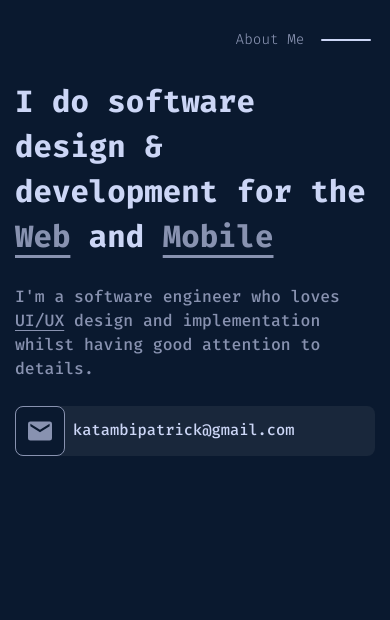
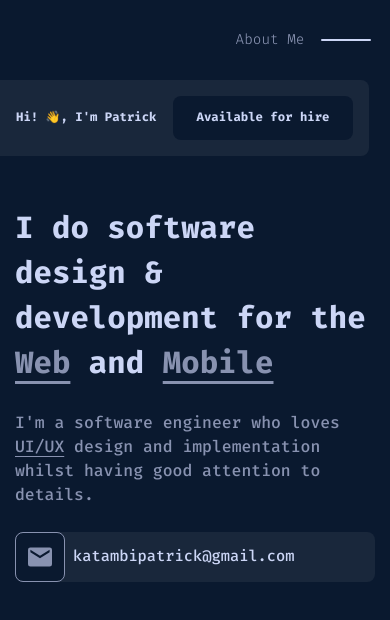
Before and after one commit to patrick-katambi/04-react-portfolio_website_v1, a React (Create React App) app: page / in a window 390 px wide. Shown: the top 620 px of the page. Built offline with nearby package versions, Linux system fonts and the light colour scheme.

Commit message:
available for hire responsive

```diff
--- a/src/App.jsx
+++ b/src/App.jsx
@@ -12,7 +12,7 @@ function App() {
     <div className="flex flex-col justify-start items-start bg-primary relative select-none">
       <Slider />
       <NavigationBar />
-      {/* <AvailabeleForHire /> */}
+      <AvailabeleForHire />
       <WhoAmI />
       {/* <Skills /> */}
       {/* <Projects /> */}
--- a/src/modules/available_for_hire/index.jsx
+++ b/src/modules/available_for_hire/index.jsx
@@ -7,10 +7,10 @@ function AvailabeleForHire() {
         initial={{ x: "-100vw" }}
         animate={{ x: 0 }}
         transition={{ type: "spring", duration: 1, delay: 2.5 }}
-        className="py-6 px-[10%] bg-offset font-codeBold text-sm flex flex-row justify-start items-center gap-x-8 text-secondary rounded-lg rounded-l-none"
+        className="mobile:p-4 tablet:py-6 tablet:px-[10%] mobile:text-[12px] tablet:text-sm laptop:text-lg bg-offset font-codeBold text-sm flex flex-row justify-start items-center gap-x-2 tablet:gap-x-8 text-secondary rounded-lg rounded-l-none"
       >
         <h4>Hi! 👋, I'm Patrick</h4>
-        <div className="h-[2px] w-[50px] bg-secondary rounded-lg" />
+        <div className="mobile:h-0 mobile:w-0 tablet:h-[2px] tablet:w-[50px] bg-secondary rounded-lg" />
         <div
           className="bg-primary px-6 py-3 rounded-lg"
         >
--- a/src/modules/who_am_i/index.jsx
+++ b/src/modules/who_am_i/index.jsx
@@ -8,7 +8,7 @@ function WhoAmI() {
         initial={{ y: "1000px", rotate: "30deg", scale: 0.8, opacity: 0 }}
         animate={{ y: 0, rotate: 0, scale: 1, opacity: 1 }}
         transition={{ type: "spring", duration: 1, delay: 2.5 }}
-        className="bg-primary tablet:my-[100px] tablet:mx-[10%] text-secondary font-codeBold"
+        className="bg-primary mobile:my-[50px] tablet:my-[100px] tablet:mx-[10%] text-secondary font-codeBold"
       >
         <MainText />
         <div className="tablet:w-[65%] font-codeMedium text-[15px] text-accent">
```
